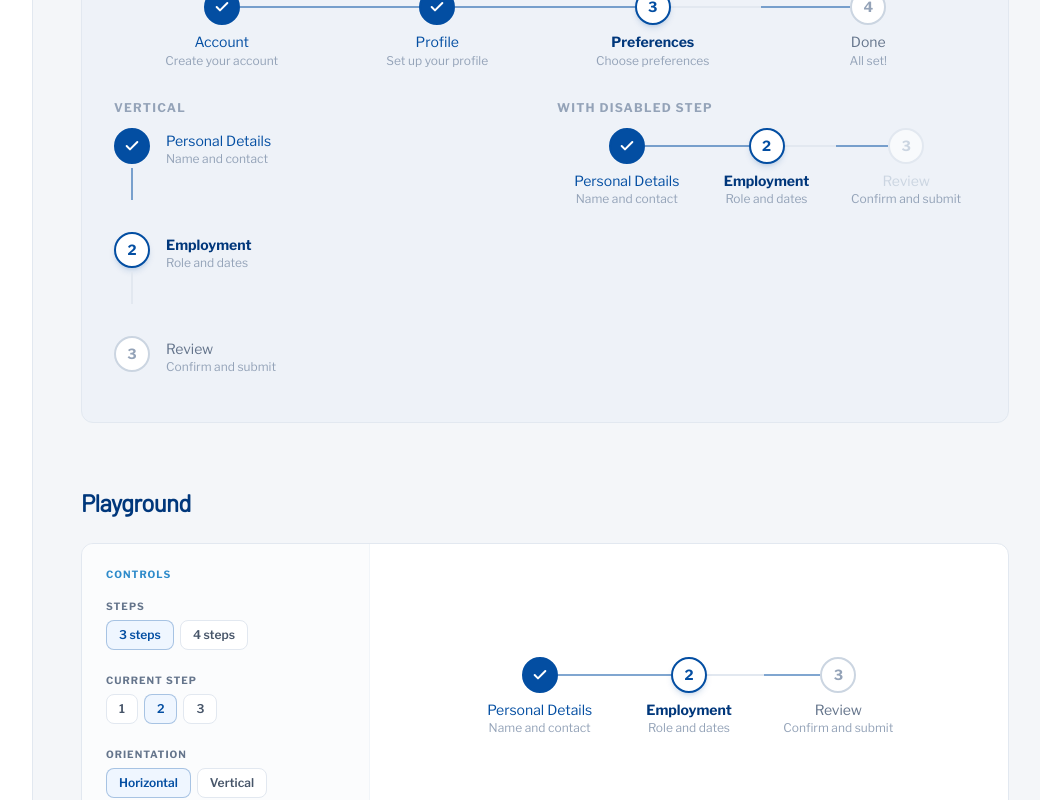
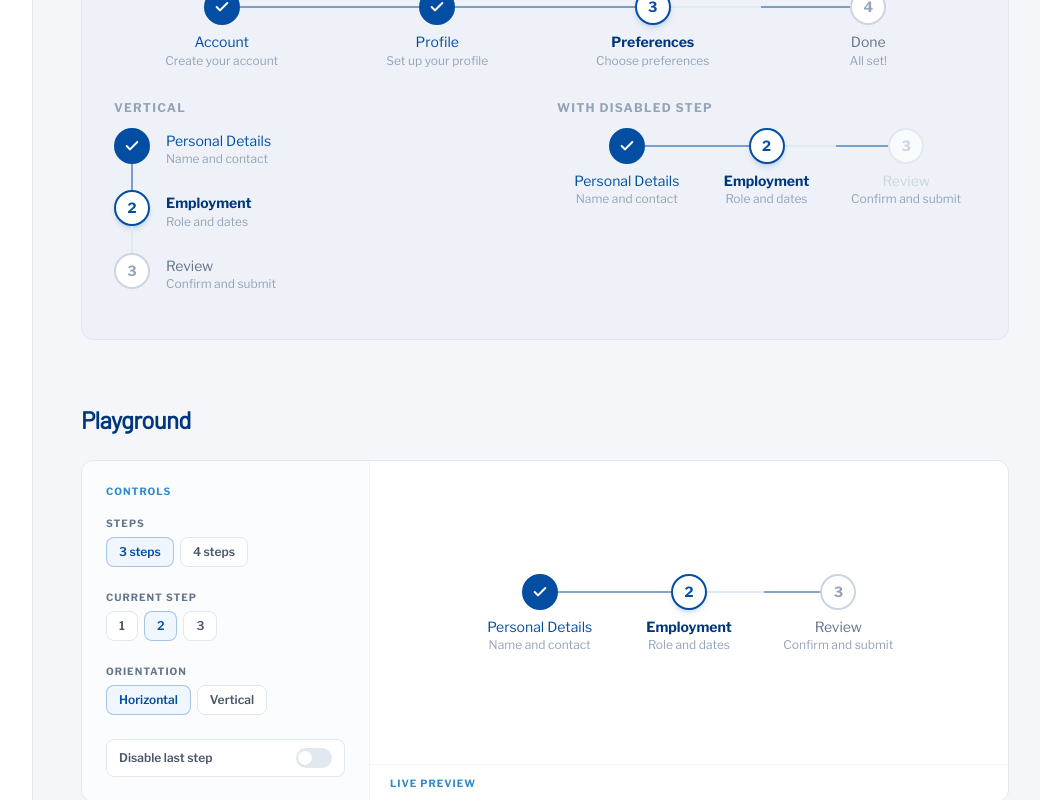
Before and after one commit to dairymilkyway/diwa-uhris-component-gallery, a React (Vite) app: page /ui-library/stepper in a window 1280 px wide. Shown: the part 940-1740 px from the top of the page, without its empty margins (223-1263 px from the left). Built offline with nearby package versions, Linux system fonts and the light colour scheme.

Commit message:
feat: enhance Stepper component with dynamic connector styling and layout adjustments

```diff
--- a/src/ui-library/gallery/stepper/Stepper.tsx
+++ b/src/ui-library/gallery/stepper/Stepper.tsx
@@ -124,6 +124,13 @@ export function Stepper({
             const state = resolveState(step.id, currentStep, completedSteps, disabledSteps);
             const isCurrent = state === 'current';
             const isLast = idx === steps.length - 1;
+
+            // Connector below this step is "done" if this step itself is completed
+            const connectorDone = state === 'completed';
+            const connectorColor = dark
+              ? (connectorDone ? 'bg-[#2D8ACA]/50' : 'bg-white/15')
+              : (connectorDone ? 'bg-brand-blue/50' : 'bg-slate-200');
+
             const labelColor: Record<StepState, string> = dark ? {
               completed: 'text-[#2D8ACA]',
               current:   'text-white font-bold',
@@ -135,25 +142,26 @@ export function Stepper({
               upcoming:  'text-slate-500',
               disabled:  'text-slate-300',
             };
-            const connectorColor = dark
-              ? (state === 'completed' ? 'bg-[#2D8ACA]/50' : 'bg-white/15')
-              : (state === 'completed' ? 'bg-brand-blue/50' : 'bg-slate-200');
+
             return (
               <li
                 key={step.id}
                 aria-current={isCurrent ? 'step' : undefined}
-                className="flex items-start gap-4 pb-8 last:pb-0"
+                className="flex items-stretch gap-4"
               >
-                <div className="relative flex flex-col items-center">
+                {/* Left column: circle + continuous connector line */}
+                <div className="relative flex w-9 shrink-0 flex-col items-center">
                   <StepCircle state={state} number={idx + 1} icon={step.icon} dark={dark} />
                   {!isLast && (
                     <div
-                      className={`mt-1 w-0.5 flex-1 min-h-[32px] ${connectorColor}`}
+                      className={`w-0.5 flex-1 ${connectorColor}`}
                       aria-hidden="true"
                     />
                   )}
                 </div>
-                <div className="min-w-0 flex-1 pt-1">
+
+                {/* Right column: label + spacing that matches connector height */}
+                <div className={`min-w-0 flex-1 pt-1 ${!isLast ? 'pb-6' : ''}`}>
                   <p className={`text-sm leading-tight ${labelColor[state]}`}>{step.label}</p>
                   {step.description && (
                     <p className={`mt-0.5 text-xs leading-tight ${dark ? 'text-white/40' : 'text-slate-400'}`}>{step.description}</p>
```
